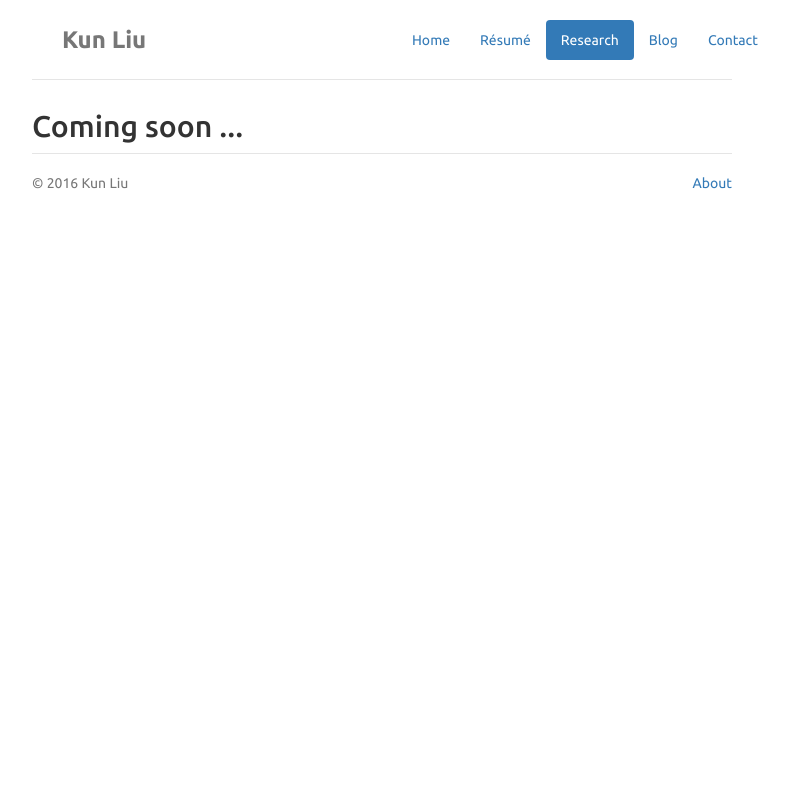
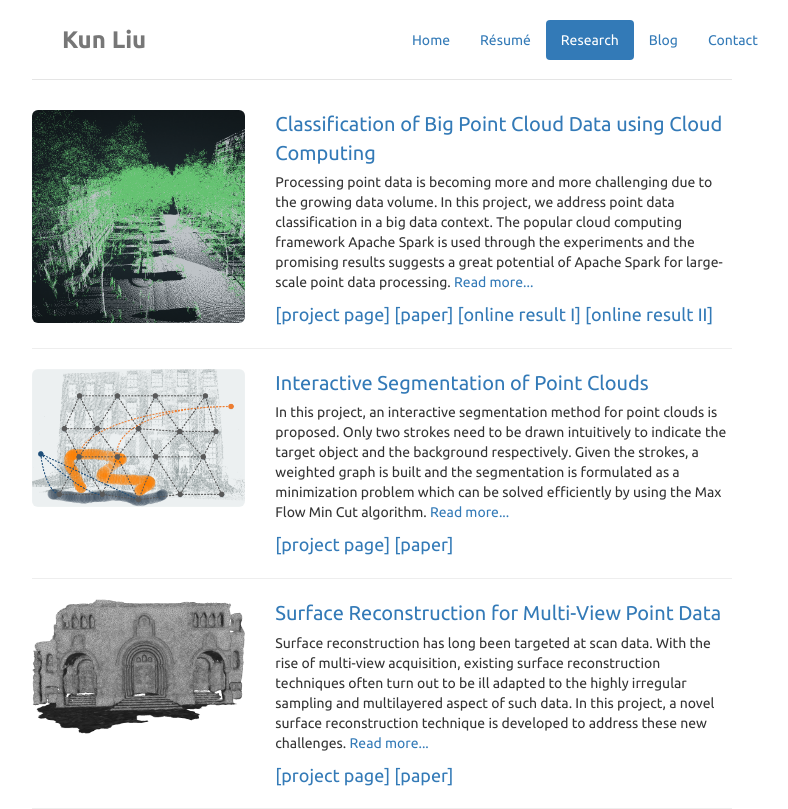
Before and after one commit to kwunlyou/kwunlyou.github.io, a Jekyll site: the page built from research/index.html, in a window 1280 px wide. Shown: the top 809 px of the page, without its empty margins (258-1046 px from the left). Built offline with Jekyll 4.4.1, drawn with Linux system fonts in a browser that asks for light colours; nearby versions of some CDN libraries; some of the changed text lies outside the part shown; grey boxes are pictures that could not be loaded.

Commit message:
add research section

```diff
--- a/assets/css/style.css
+++ b/assets/css/style.css
@@ -1,6 +1,15 @@
 body {font-family: 'Ubuntu', sans-serif;}
 .profile-pic {margin-left: 0px; margin-right: 0px; margin-bottom: 5px;}
 
+/* home page */
 .linkedin-badge {margin-left: 0px; margin-right: 0px;}
 .self-introduction {margin-left: 0px; margin-right: 0px; font-size: 19px; padding-top: 10px;}
 .instagram-gallery {margin: auto;}
+
+/* research */
+.project {margin-top: 10px; margin-bottom: 10px;}
+.project-thumbnail {margin-left: 0px; margin-right: 0px; max-width: 100%; height: auto; vertical-align: middle}
+.vcenter {display: inline-block; vertical-align: middle; float: none;}
+.project-title {margin-left: 0px; margin-right: 0px; margin-top: 0px; margin-bottom: 0px; font-size: 20px;}
+.project-introduction {margin-left: 0px; margin-right: 0px; margin-top: 5px; margin-bottom: 0px; font-size: 14px;}
+.project-links {margin-left: 0px; margin-right: 0px; margin-top: 0px; margin-bottom: 0px; font-size: 18px;}
--- a/research.html
+++ /dev/null
@@ -1,11 +0,0 @@
----
-layout: default
-title: Kun Liu's Research
-permalink: /research/
-home: passive
-resume: passsive
-research: active
-blog: passive
-contact: passive
----
-<h2>Coming soon ...</h2>
--- /dev/null
+++ b/research/index.html
@@ -0,0 +1,114 @@
+---
+layout: default
+title: Kun Liu's Research
+permalink: /research/
+home: passive
+resume: passsive
+research: active
+blog: passive
+contact: passive
+---
+<div class="row project">
+	<div class="col-sm-4">
+		<div class="row project-thumbnail">
+			<a href="/research/classification_of_big_point_cloud_data_using_cloud_computing"><img src="/assets/img/research/classification_of_big_point_cloud_data_using_cloud_computing.png"  class="img-rounded img-responsive" alt="project thumbnail"></a>
+		</div>
+	</div>
+
+	<div class="col-sm-8">
+		<div class="row project-title">
+			<a href="/research/classification_of_big_point_cloud_data_using_cloud_computing">Classification of Big Point Cloud Data using Cloud Computing</a>
+		</div>
+        <div class="row project-introduction">
+			<p>Processing point data is becoming more and more challenging due to the growing data volume. In this project, we address point data classification in a big data context. The popular cloud computing framework Apache Spark is used through the experiments and the promising results suggests a great potential of Apache Spark for large-scale point data processing. <a href="/research/classification_of_big_point_cloud_data_using_cloud_computing">Read more...</a></p>
+		</div>
+        <div class="row project-links">
+			<a href="/research/classification_of_big_point_cloud_data_using_cloud_computing">[project page]</a> <a href="/assets/paper/classification_of_big_point_cloud_data_using_cloud_computing.pdf" target="_blank">[paper]</a> <a href="http://146.140.214.149/Toul1_4_LAMB93_000068_dim_rf_result/examples/Toul1_4_LAMB93_000068_dim_rf_result.ply.html" target="_blank">[online result I]</a> <a href="http://146.140.214.149/Toul1_4_LAMB93_000070_dim_rf_result/examples/Toul1_4_LAMB93_000070_dim_rf_result.ply.html" target="_blank">[online result II]</a>
+		</div>
+	</div>
+</div>
+<hr>
+
+<div class="row project">
+	<div class="col-sm-4">
+		<div class="row project-thumbnail">
+			<a href="/research/interactive_segmentation_of_point_clouds"><img src="/assets/img/research/interactive_segmentation_of_point_clouds.png"  class="img-rounded img-responsive" alt="project thumbnail"></a>
+		</div>
+	</div>
+
+	<div class="col-sm-8">
+		<div class="row project-title">
+			<a href="/research/interactive_segmentation_of_point_clouds">Interactive Segmentation of Point Clouds</a>
+		</div>
+        <div class="row project-introduction">
+			<p>In this project, an interactive segmentation method for point clouds is proposed. Only two strokes need to be drawn intuitively to indicate the target object and the background respectively. Given the strokes, a weighted graph is built and the segmentation is formulated as a minimization problem which can be solved efficiently by using the Max Flow Min Cut algorithm. <a href="/research/interactive_segmentation_of_point_clouds">Read more...</a></p>
+		</div>
+        <div class="row project-links">
+			<a href="/research/interactive_segmentation_of_point_clouds">[project page]</a> <a href="/assets/paper/interactive_segmentation_of_point_clouds.pdf" target="_blank">[paper]</a>
+		</div>
+	</div>
+</div>
+<hr>
+
+<div class="row project">
+	<div class="col-sm-4">
+		<div class="row project-thumbnail">
+			<a href="/research/surface_reconstruction_for_multi_view_point_data"><img src="/assets/img/research/surface_reconstruction_for_multi_view_point_data.png"  class="img-rounded img-responsive" alt="project thumbnail"></a>
+		</div>
+	</div>
+
+	<div class="col-sm-8">
+		<div class="row project-title">
+			<a href="/research/surface_reconstruction_for_multi_view_point_data">Surface Reconstruction for Multi-View Point Data</a>
+		</div>
+        <div class="row project-introduction">
+			<p>Surface reconstruction has long been targeted at scan data. With the rise of multi-view acquisition, existing surface reconstruction techniques often turn out to be ill adapted to the highly irregular sampling and multilayered aspect of such data. In this project, a novel surface reconstruction technique is developed to address these new challenges. <a href="/research/surface_reconstruction_for_multi_view_point_data">Read more...</a></p>
+		</div>
+        <div class="row project-links">
+			<a href="/research/surface_reconstruction_for_multi_view_point_data">[project page]</a> <a href="/assets/paper/surface_reconstruction_for_multi_view_point_data.pdf" target="_blank">[paper]</a>
+		</div>
+	</div>
+</div>
+<hr>
+
+<div class="row project">
+	<div class="col-sm-4">
+		<div class="row project-thumbnail">
+			<a href="/research/multi_view_point_cloud_data_smoothing"><img src="/assets/img/research/multi_view_point_data_smoothing.png"  class="img-rounded img-responsive" alt="project thumbnail"></a>
+		</div>
+	</div>
+
+	<div class="col-sm-8">
+		<div class="row project-title">
+			<a href="/research/multi_view_point_cloud_data_smoothing">Multi-View Point Cloud Data Smoothing</a>
+		</div>
+        <div class="row project-introduction">
+			<p>Direct use of smoothing algorithms on point clouds originating from multi-view images is often oblivious to the reprojection error. This can be a severe limitation in applications which require accurate point tracking, e.g., metrology.
+In this project, we propose a method for improving the quality of such data without forfeiting the original matches. <a href="/research/multi_view_point_cloud_data_smoothing">Read more...</a></p>
+		</div>
+        <div class="row project-links">
+			<a href="/research/multi_view_point_cloud_data_smoothing">[project page]</a> <a href="/assets/paper/multi_view_point_cloud_data_smoothing.pdf" target="_blank">[paper]</a>
+		</div>
+	</div>
+</div>
+<hr>
+
+<div class="row project">
+	<div class="col-sm-4">
+		<div class="row project-thumbnail">
+			<a href="/research/physically_based_animation"><img src="/assets/img/research/physically_based_animation.png"  class="img-rounded img-responsive" alt="project thumbnail"></a>
+		</div>
+	</div>
+
+	<div class="col-sm-8">
+		<div class="row project-title">
+			<a href="/research/physically_based_animation">Physically-based animation</a>
+		</div>
+        <div class="row project-introduction">
+			<p>In the project, sparse temporal tracking data is acquired by using mutiple cameras. In order to reconstruct the object animation, a physical deformable model is introduced. The finite element method is also applied to solve the partial differential equation (PDE) produced by the model. <a href="/research/physically_based_animation">Read more...</a></p>
+		</div>
+        <div class="row project-links">
+			<a href="/research/physically_based_animation">[project page]</a> <a href="https://www.youtube.com/watch?v=-SUiSLNb9qI&list=PLE5RyoEZFxX4PR5Z8S2pERGZJjTRJi-j_" target="_blank">[video results]</a>
+		</div>
+	</div>
+</div>
```
Also changed, not shown: research/classification_of_big_point_cloud_data_using_cloud_computing.html (added, +11 -0 lines), research/interactive_segmentation_of_point_clouds.html (added, +11 -0 lines), research/multi_view_point_cloud_data_smoothing.html (added, +11 -0 lines), research/physically_based_animation.html (added, +11 -0 lines), research/surface_reconstruction_for_multi_view_point_data.html (added, +11 -0 lines), assets/img/research/classification_of_big_point_cloud_data_using_cloud_computing.png (added), assets/img/research/interactive_segmentation_of_point_clouds.png (added), assets/img/research/multi_view_point_cloud_data_smoothing.png (added), assets/img/research/physically_based_animation.png (added), assets/img/research/surface_reconstruction_for_multi_view_point_data.png (added), 4 other files.
